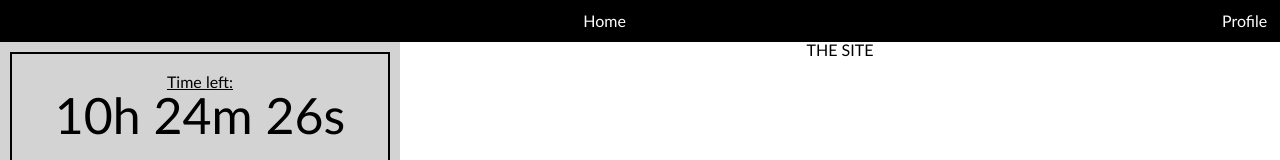
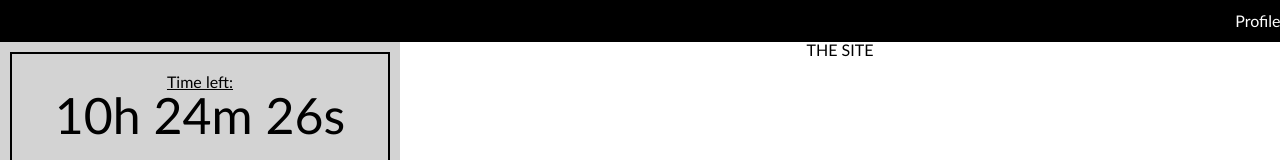
Before and after one commit to Kory-Seery/Final-Project, a React (Create React App) app in the folder client/: page /Web in a window 1280 px wide. Shown: the top 160 px of the page. Built offline with nearby package versions, Linux system fonts and the light colour scheme; a web font is replaced by a local one.

Commit message:
Ks - username with refresh and frontend

```diff
--- a/client/src/App.js
+++ b/client/src/App.js
@@ -6,18 +6,22 @@ import Globalstyles from "./Globalstyles";
 import Signup from "./Signup";
 import Signin from "./Signin";
 import Web from "./Web"
-import Header from "./Header";
+import { useState } from "react";
+
 
 const App = () => {
+
+const [currentUser, setcurrentuser] = useState("")
+
+
   return (
   <BrowserRouter>
-  <Header />
   <Globalstyles/>
     <Routes>
         <Route path="/" element={<Homepage/>}/>
         <Route path="/Signup" element={<Signup/>}/>
-        <Route path="/Signin" element={<Signin/>}/>
-        <Route path="/Web" element={<Web/>}/>
+        <Route path="/Signin" element={<Signin setcurrentuser={setcurrentuser}/>}/>
+        <Route path="/Web" element={<Web currentUser={currentUser} setcurrentuser={setcurrentuser}/>}/>
     </Routes>
   </BrowserRouter>
   );
--- a/client/src/Header.js
+++ b/client/src/Header.js
@@ -1,26 +1,51 @@
-import { Link } from "react-router-dom"
+import { useNavigate } from "react-router-dom"
 import styled from "styled-components"
-import React, { useState } from 'react';
+import React, { useState , useEffect } from 'react';
 
-const Header = () => {
+const Header = ({setcurrentuser}) => {
+        const bringmeto = useNavigate()
+        const [isProfileOpen, setProfileOpen] = useState("false");
+        const [currentUser, setCurrentUser] = useState("")
+        useEffect(() => {
+            const storageuser = localStorage.getItem("currentUser")
+            console.log(storageuser)
+            setCurrentUser(storageuser)
 
-        const [isProfileOpen, setProfileOpen] = useState(false);
+            /* if (storageuser) {
+                const clientparsed = JSON.parse(storageuser)
+                setcurrentuser(clientparsed)
+            } */
+        },[])
+
+
         const toggleDropdown = () => {
-            setProfileOpen(!isProfileOpen);
+            setProfileOpen("true");
         };
+
+        const closedropdown = () => {
+            setProfileOpen("false");
+        }
+
+        const toggleLogout = () => {
+            localStorage.removeItem("currentUser")
+            localStorage.removeItem("userId")
+            setcurrentuser(null)
+            bringmeto("/")
+        }
+
 
         return (
         <Everything>
         <Linkstoplaces>
-        <Homelink to="/">Home</Homelink>
         <ProfileDiv onClick={toggleDropdown}>Profile</ProfileDiv>
-                    <Dropdown isVisible={isProfileOpen}>
-                        <CloseButton onClick={toggleDropdown}> x </CloseButton>
+                    <Dropdown isvisible={isProfileOpen}>
+                        <CloseButton onClick={closedropdown}> x </CloseButton>
                 <SHOWUP>
                     <DIV>
-                        <WORDS>(username)'s Profile</WORDS>
+                        <WORDS>{currentUser}'s Profile</WORDS>
                     </DIV>
                     <WORDS>Hello User this where you find all your information</WORDS>
+                    <Homelink onClick={toggleLogout}>Log Out</Homelink>
                 </SHOWUP>
                 </Dropdown>
 </Linkstoplaces>
@@ -53,6 +78,7 @@ background-color: black;
 `
 
 const ProfileDiv = styled.div`
+margin-left: 95.5%;
 color: white;
 text-decoration: none;
 padding: 1%;
@@ -63,7 +89,7 @@ text-align: baseline;
 }
 `
 
-const Homelink = styled(Link)`
+const Homelink = styled.button`
 color: white;
 text-decoration: none;
 padding: 1%;
@@ -92,7 +118,7 @@ cursor: pointer;
 
 
 const Dropdown = styled.div`
-display: ${props => (props.isVisible ? 'block' : 'none')};
+display: ${(props) => (props.isvisible === "true" ? 'block' : 'none')};
 position: absolute;
 background-color: lightgray;
 border: 1px solid #ccc;
--- a/client/src/Signin.js
+++ b/client/src/Signin.js
@@ -2,7 +2,7 @@ import styled from "styled-components";
 import React, { useState } from "react";
 import {useNavigate} from "react-router-dom"
 
-const Signin = () => {
+const Signin = ({setcurrentuser}) => {
     const navigate = useNavigate()
     const [username, setUsername] = useState("");
     const [password, setPassword] = useState("");
@@ -19,6 +19,9 @@ const Signin = () => {
         body: JSON.stringify({ username, password }),
         });
         if (response.ok) {
+            const getdata = await fetch(`/getclient/${username}`)
+            const clientdata = await getdata.json()
+            setcurrentuser(clientdata)
         localStorage.setItem("currentUser", username);
         setErrorMessage(null);
         navigate("/Web")
--- a/client/src/Web.js
+++ b/client/src/Web.js
@@ -1,11 +1,14 @@
 import styled from "styled-components"
 import Countdown from "./Countdown";
+import Header from "./Header";
 
 
 
+const Web = ({currentUser, setcurrentuser}) => {
+    return (
+        <div>
+            <Header currentUser={currentUser} setcurrentuser={setcurrentuser}/>
 
-const Web = () => {
-    return (
 <ALL>
 
     <Section1>
@@ -20,10 +23,11 @@ const Web = () => {
 
 
 </ALL>
+</div>
     )
 }
 
-export default Web;
+
 
 
 const ALL = styled.div`
@@ -42,3 +46,5 @@ background-color: lightgray;
 const Section2 = styled.div`
 
 `
+
+export default Web;
```
